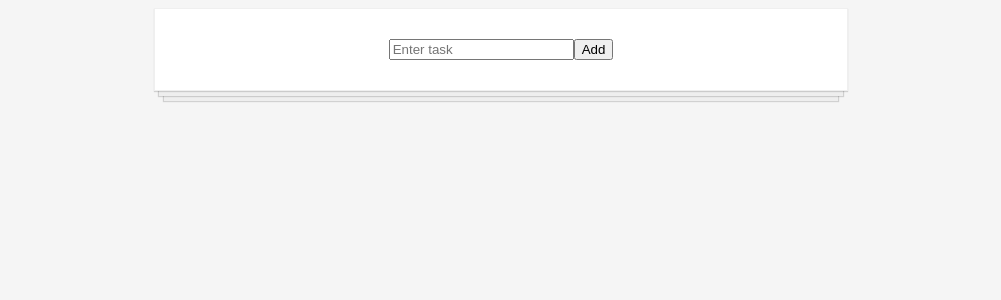
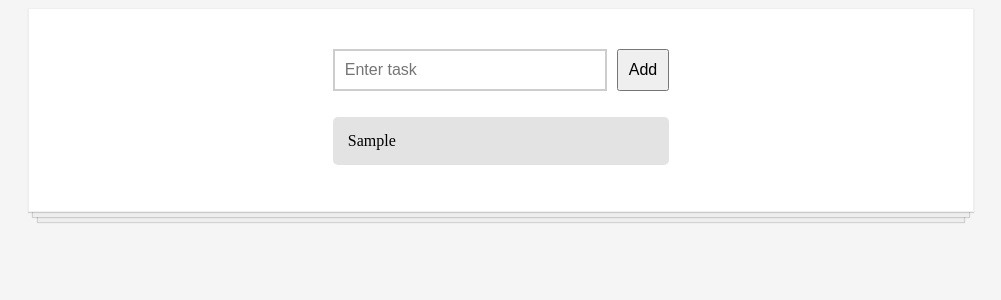
Before and after one commit to Xurtel/todo-list, a React (Create React App) app: page / in a window 1280 px wide. Both pictures are taken after typing "Sample" into the empty fields and a click on the button "Add". Shown: the top 300 px of the page, without its empty margins (139-1140 px from the left). Built offline with nearby package versions, Linux system fonts and the light colour scheme.

Commit message:
Styling for adding items

```diff
--- a/src/App.css
+++ b/src/App.css
@@ -1,7 +1,7 @@
 .todo-list{
   background-color: white;
   margin: auto;
-  width: 50%;
+  width: 70%;
   display: flex;
   flex-direction: column;
   align-items: center;
--- a/src/components/TodoItem.js
+++ b/src/components/TodoItem.js
@@ -2,7 +2,26 @@ import React from 'react';
 
 import './TodoItem.css';
 
-function TodoItem(props){
+class TodoItem extends React.Component{
+
+    createTasks(item){
+        return <li key = {item.key}>{item.text}</li>
+    }
+
+    render(){
+        const todoEntries = this.props.entries
+        const listItems = todoEntries.map(this.createTasks) //create a list element for every item in array
+
+        return (
+            <ul className = "theList">
+                {listItems}
+            </ul>
+        )
+    }
+}
+
+
+/*function TodoItem(props){
 
     const completedStyle = {
         color: "#cdcdcd",
@@ -16,22 +35,22 @@ function TodoItem(props){
                 type = "checkbox"
                 checked = {props.item.completed}
                 onChange = {() => props.handleChange(props.item.id)}
-                /* above,
-                    - We need to create an anonymous inline function
-                    b/c we don't get to decide the parameter being passed to the event handler.
-                    - (The browser will always pass the event objects to event handlers).
-                    - We want to pass the id of the todo to handleChange, not the event object.
-                    - We could take the event as a parameter if we wanted, but we didn't since
-                    we don't use it. - e.g: (event) => props.handleChange(props.item.id)
-                    - This allows us to pass whatever value we want to our function, instead of being
-                    forced to accept the event object.
-                */
+                //above,
+                //    - We need to create an anonymous inline function
+                //    b/c we don't get to decide the parameter being passed to the event handler.
+                //    - (The browser will always pass the event objects to event handlers).
+                //    - We want to pass the id of the todo to handleChange, not the event object.
+                //    - We could take the event as a parameter if we wanted, but we didn't since
+                //    we don't use it. - e.g: (event) => props.handleChange(props.item.id)
+                //    - This allows us to pass whatever value we want to our function, instead of being
+                //    forced to accept the event object.
+
             />
 
             <input type = "text" onChange = {() => props.handleChange}/>
-            {/* <p style = {props.item.completed ? completedStyle : null}>{props.item.text}</p> */}
+            <p style = {props.item.completed ? completedStyle : null}>{props.item.text}</p>
         </div>
     )
-}
+}*/
 
 export default TodoItem;
--- /dev/null
+++ b/src/components/TodoList.css
@@ -0,0 +1,31 @@
+.todoListMain .header input{
+    padding: 10px;
+    font-size: 16px;
+    border: 2px solid rgb(205, 205, 205);
+    width: 250px;
+}
+
+.todoListMain .header button {
+    padding: 10px;
+    font-size: 16px;
+    margin: 10px;
+    margin-right: 0px;
+
+}
+
+.todoListMain .header button:hover{
+    background-color: rgb(185, 185, 185);
+    cursor: pointer;
+}
+
+.todoListMain .theList li {
+    background-color: rgba(200, 200, 200, 0.5);
+    padding: 15px;
+    margin-bottom: 15px;
+    border-radius: 5px;
+    list-style: none;
+}
+
+ul.theList{
+    padding: 0;
+}
--- a/src/components/TodoList.js
+++ b/src/components/TodoList.js
@@ -1,4 +1,9 @@
 import React from 'react';
+
+import './TodoList.css'
+import TodoItem from './TodoItem'
+
+
 
 class TodoList extends React.Component{
 
@@ -45,6 +50,8 @@ class TodoList extends React.Component{
                     </form>
                 </div>
 
+                <TodoItem entries = {this.state.items}/>
+
             </div>
         )
     }
```
